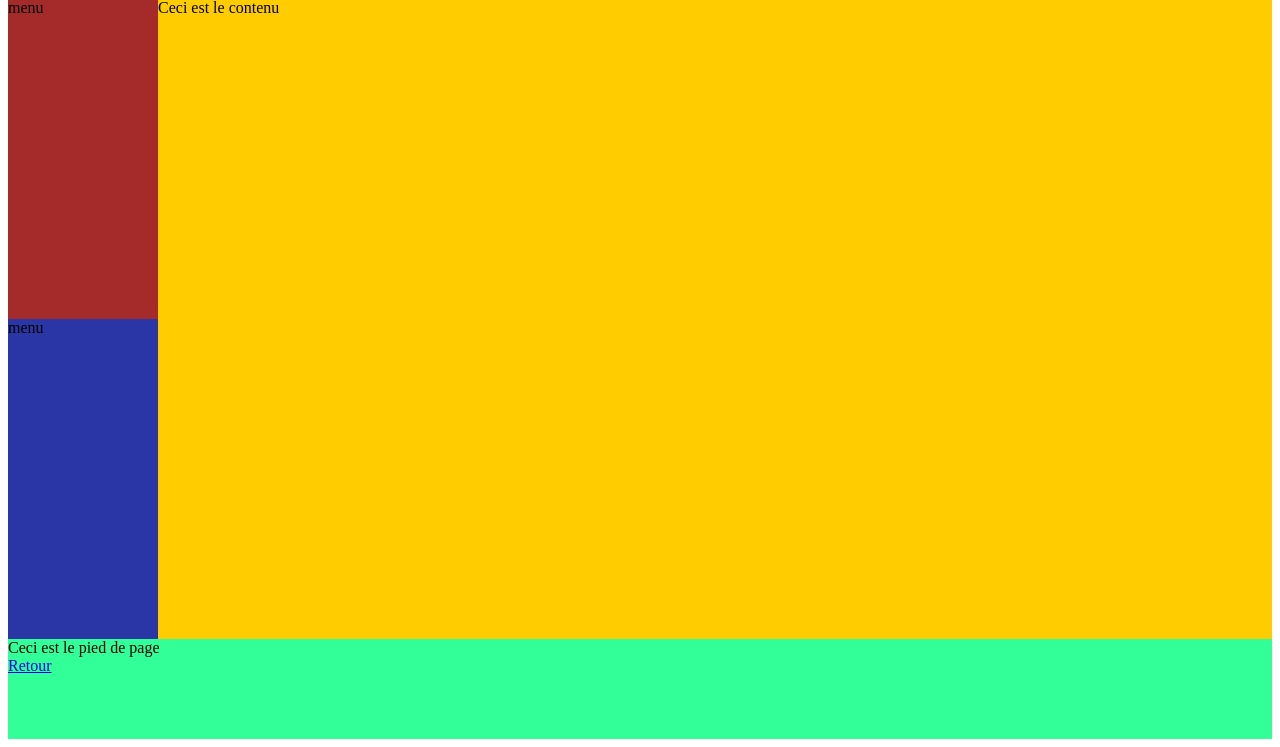
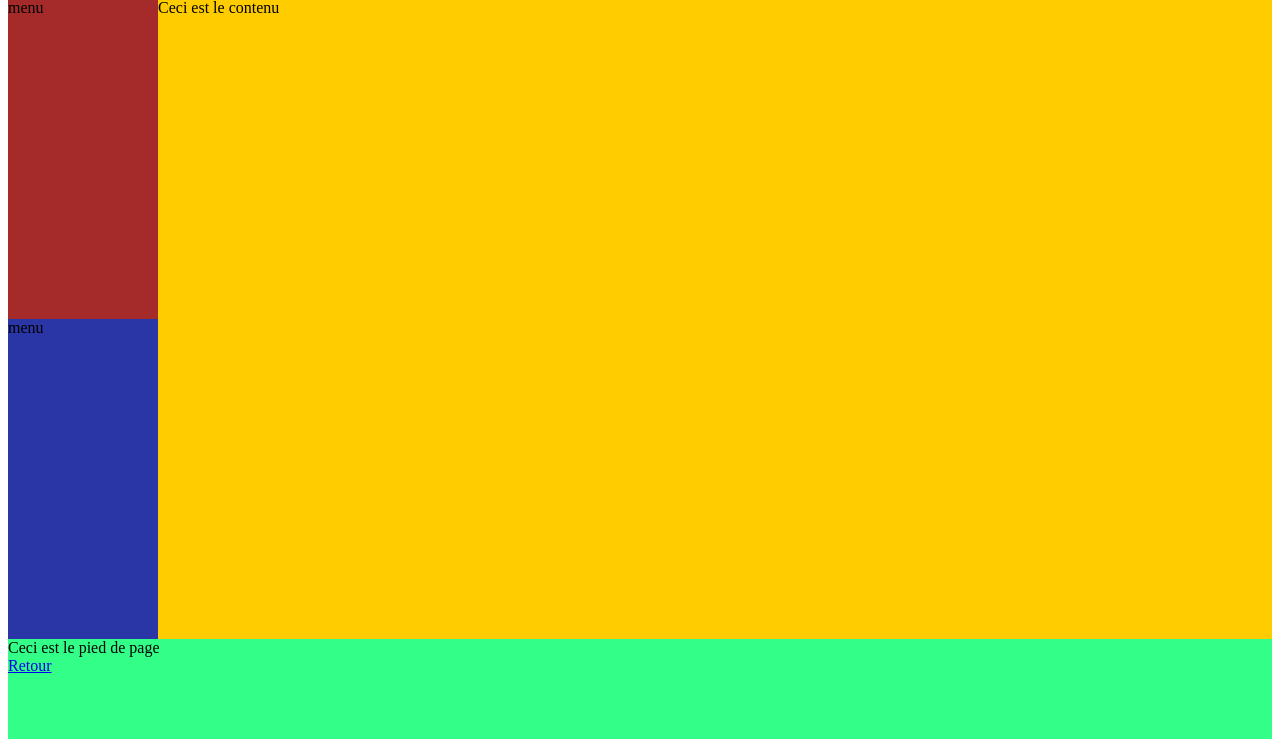
Before and after one commit to Flaquet/Web, a PHP site: page /exocss3.html in a window 1280 px wide. Shown: the part 109-856 px from the top of the page. Run offline with PHP 8.4, Linux system fonts and the light colour scheme.

Commit message:
commit bug 23

```diff
--- a/exocss4.html
+++ b/exocss4.html
@@ -20,7 +20,7 @@
     </div>
     <div id="block"> test</div>
 
-        <div id="contenu">Ceci est le contenu</div>
+        <div id="contenu">Ceci est le contenu </div>
 
 
     <div id="piedpage">Ceci est le pied de page
--- a/style2.css
+++ b/style2.css
@@ -10,7 +10,7 @@
 #piedpage {
 
 	height:100px;
-	background-color:#33FF99;
+	background-color:#33FF88;
 	}
 
 #menu {
```
